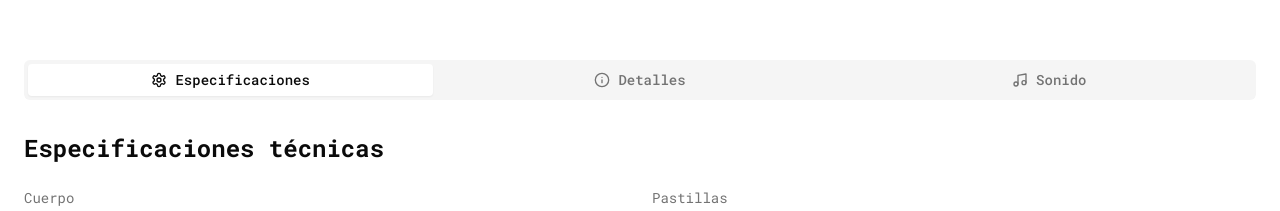
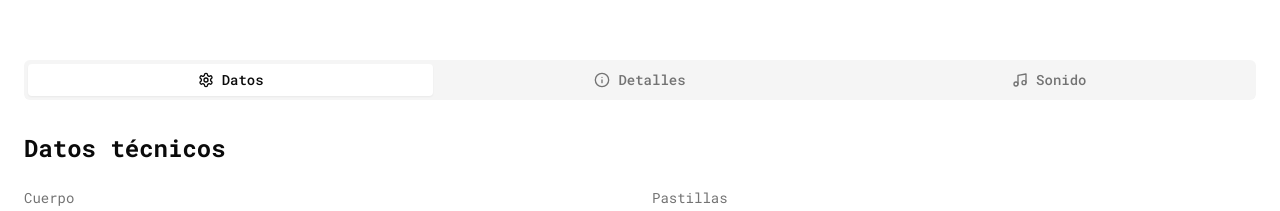
Before and after one commit to GRAMAPHENIA/sitio-oficial-carpena-guitars, a Next.js app: page /bajos/explosion/4-cuerdas in a window 1280 px wide. Shown: the part 920-1131 px from the top of the page. Built offline with nearby package versions, Linux system fonts and the light colour scheme.

Commit message:
estilo: Cambie el nombre de "Especificaciones" a "Datos" para mayor claridad en las páginas de detalles de bajo y guitarra.

```diff
--- a/app/bajos/[model]/[type]/page.tsx
+++ b/app/bajos/[model]/[type]/page.tsx
@@ -204,10 +204,10 @@ export default function BassDetailPage({ params }: Props) {
           </div>
 
           <div className="flex flex-col sm:flex-row gap-4">
-            <Button asChild size="lg" className="flex-1">
+            <Button asChild size="lg" className="flex-1 py-2">
               <Link href="/contacto">Solicitar información</Link>
             </Button>
-            <Button asChild variant="outline" size="lg" className="flex-1">
+            <Button asChild variant="outline" size="lg" className="flex-1 py-2">
               <Link href="/contacto">Consultar disponibilidad</Link>
             </Button>
           </div>
@@ -218,7 +218,7 @@ export default function BassDetailPage({ params }: Props) {
         <TabsList className="grid w-full grid-cols-3 mb-8">
           <TabsTrigger value="specs" className="flex items-center gap-2">
             <Settings className="h-4 w-4" />
-            <span>Especificaciones</span>
+            <span>Datos</span>
           </TabsTrigger>
           <TabsTrigger value="details" className="flex items-center gap-2">
             <Info className="h-4 w-4" />
@@ -231,7 +231,7 @@ export default function BassDetailPage({ params }: Props) {
         </TabsList>
 
         <TabsContent value="specs" className="space-y-6">
-          <h2 className="text-2xl font-bold mb-4">Especificaciones técnicas</h2>
+          <h2 className="text-2xl font-bold mb-4">Datos técnicos</h2>
 
           {bass.specs ? (
             <div className="grid grid-cols-1 md:grid-cols-2 gap-6">
--- a/app/guitarras/[model]/[type]/page.tsx
+++ b/app/guitarras/[model]/[type]/page.tsx
@@ -208,10 +208,10 @@ export default function GuitarDetailPage({ params }: Props) {
           </div>
 
           <div className="flex flex-col sm:flex-row gap-4">
-            <Button asChild size="lg" className="flex-1">
+            <Button asChild size="lg" className="flex-1 py-2">
               <Link href="/contacto">Solicitar información</Link>
             </Button>
-            <Button asChild variant="outline" size="lg" className="flex-1">
+            <Button asChild variant="outline" size="lg" className="flex-1 py-2">
               <Link href="/contacto">Consultar disponibilidad</Link>
             </Button>
           </div>
@@ -222,7 +222,7 @@ export default function GuitarDetailPage({ params }: Props) {
         <TabsList className="grid w-full grid-cols-3 mb-8">
           <TabsTrigger value="specs" className="flex items-center gap-2">
             <Settings className="h-4 w-4" />
-            <span>Especificaciones</span>
+            <span>Datos</span>
           </TabsTrigger>
           <TabsTrigger value="details" className="flex items-center gap-2">
             <Info className="h-4 w-4" />
@@ -235,7 +235,7 @@ export default function GuitarDetailPage({ params }: Props) {
         </TabsList>
 
         <TabsContent value="specs" className="space-y-6">
-          <h2 className="text-2xl font-bold mb-4">Especificaciones técnicas</h2>
+          <h2 className="text-2xl font-bold mb-4">Datos técnicos</h2>
 
           {guitar.specs ? (
             <div className="grid grid-cols-1 md:grid-cols-2 gap-6">
```
